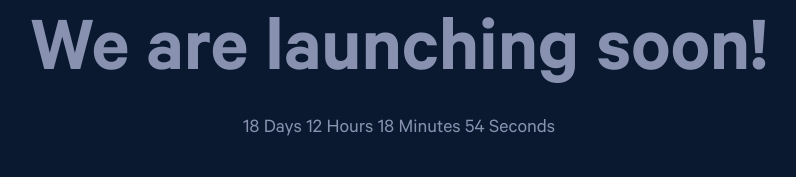
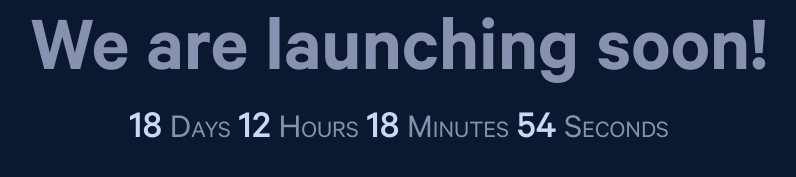
Before and after one commit to Neil-Carruthers/Neil-Carruthers.github.io, a Gatsby site: page / in a window 1280 px wide. Shown: the part 443-620 px from the top of the page, without its empty margins (241-1037 px from the left). Built offline with nearby package versions, Linux system fonts and the light colour scheme; Gatsby itself is replaced by a stand-in of ours.

Commit message:
FormatTime is now a component

```diff
--- a/lib/utils.js
+++ b/src/components/FormattedTime/formatted-time.jsx
@@ -1,4 +1,8 @@
-export default function formatDateTime(deltaInMS) {
+import * as React from 'react';
+
+import './formatted-time.module.scss';
+
+export default function FormattedTime({ deltaInMS }) {
     const msInADay = 24 * 60 * 60 * 1000;
     const msInAnHour = 60 * 60 * 1000;
     const msInAMinute = 60 * 1000;
@@ -17,5 +21,15 @@ export default function formatDateTime(deltaInMS) {
     let digits = [numberOfDays, numberOfHours, numberOfMinutes, numberOfSeconds];
     digits = digits.map((digit) => Math.floor(digit));
 
-    return `${digits[0]} Days ${digits[1]} Hours ${digits[2]} Minutes ${digits[3]} Seconds`
+    return (
+        <p>
+            <span>{digits[0]}</span> Days
+            {` `}
+            <span>{digits[1]}</span> Hours
+            {` `}
+            <span>{digits[2]}</span> Minutes
+            {` `}
+            <span>{digits[3]}</span> Seconds
+        </p>
+    )
 }
--- /dev/null
+++ b/src/components/FormattedTime/formatted-time.module.scss
@@ -0,0 +1,21 @@
+p {
+    font-size: 1.75rem;
+    font-variant: small-caps;
+    margin-top: 0.5rem;
+
+    span {
+        color: var(--main-header-color);
+        font-weight: 700;
+        font-size: 2rem;
+    }
+}
+
+@media screen and (max-width: 800px) {
+    p {
+      font-size: 1rem;
+
+      span {
+        font-size: 1.25rem;
+      }
+    }
+  }
--- a/src/pages/index.js
+++ b/src/pages/index.js
@@ -1,13 +1,10 @@
 import * as React from "react"
 import { useState, useEffect } from "react";
+import { StaticImage } from 'gatsby-plugin-image';
+import Seo from "../components/seo"
+import FormattedTime from "../components/FormattedTime/formatted-time";
 
-import { StaticImage } from 'gatsby-plugin-image';
-
-import Seo from "../components/seo"
-
-import formatDateTime from "../../lib/utils";
-
-import * as styles from '../styles/home.module.scss';
+import '../styles/home.module.scss';
 
 const deadline = new Date('September 15, 2023 12:00:00');
 
@@ -26,7 +23,7 @@ export default function Home() {
 
   return (
     <section>
-      <header className={styles.header}>
+      <header>
         <StaticImage
             src="../images/gnomes-design-scaled.png"
             alt="Company logo"
@@ -35,7 +32,7 @@ export default function Home() {
             height={250}
         />
         <h1>We are launching soon!</h1>
-        <p>{formatDateTime(delta)}</p>
+        <FormattedTime deltaInMS={delta}/>
       </header>
     </section>
   )
--- a/src/styles/home.module.scss
+++ b/src/styles/home.module.scss
@@ -1,4 +1,4 @@
-.header {
+header {
   display: flex;
   align-items: center;
   justify-content: center;
```
Also changed, not shown: lib/constants.js (added).
